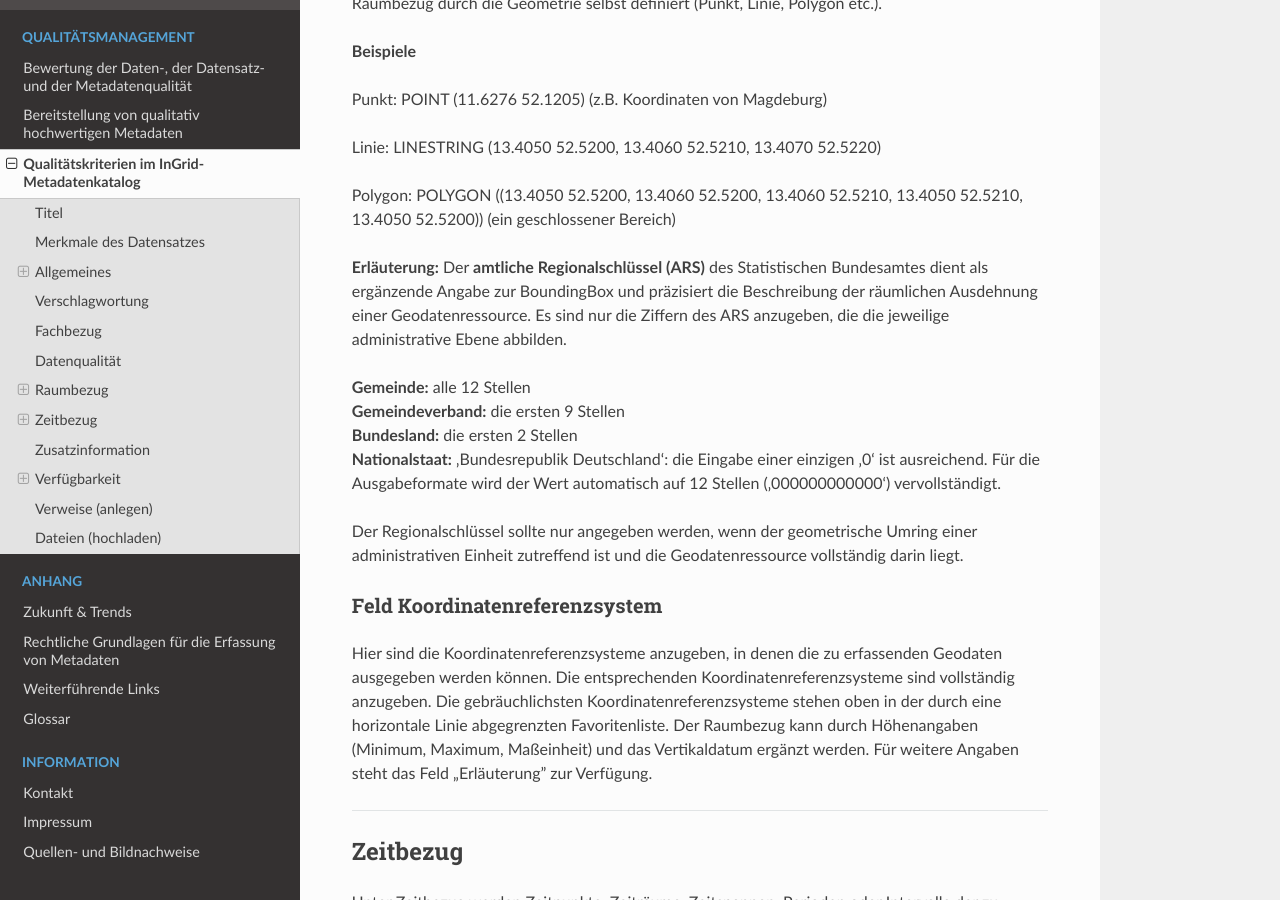
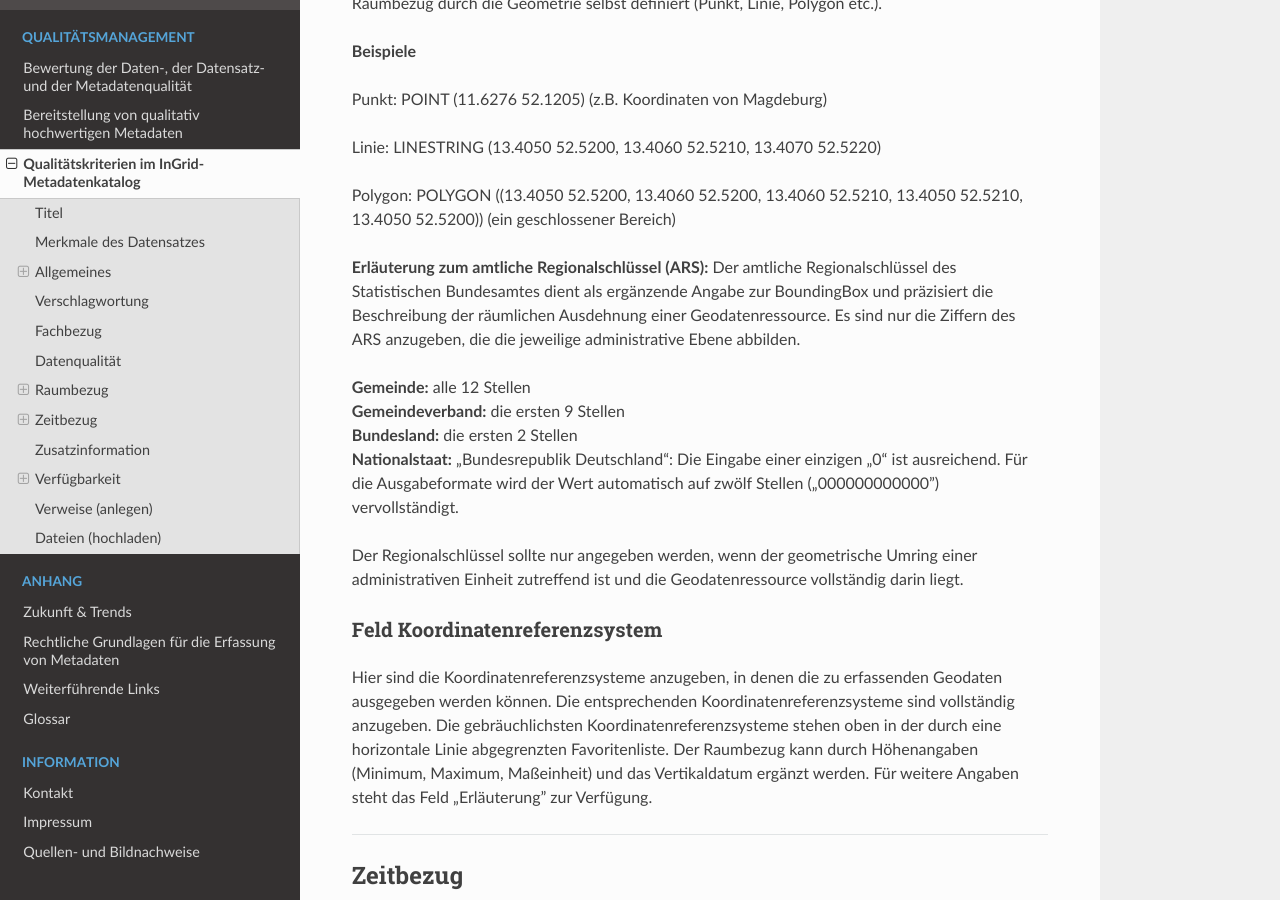
Before and after one commit to tomiwo/ingrid-mdk-st-high-quality-metadata, a Sphinx documentation site: the page built from docs/qualitaetsmanagement/metadatenschema-ige.rst, in a window 1280 px wide and 900 px high, scrolled down 5091 px. Built offline with Sphinx 7.4.7 and the Read the Docs theme 3.1.0, drawn with Linux system fonts in a browser that asks for light colours.

Commit message:
Update metadatenschema-ige.rst

```diff
--- a/docs/qualitaetsmanagement/metadatenschema-ige.rst
+++ b/docs/qualitaetsmanagement/metadatenschema-ige.rst
@@ -182,12 +182,12 @@ Polygon: POLYGON ((13.4050 52.5200, 13.4060 52.5200, 13.4060 52.5210, 13.4050 52
 
 
 
-**Erläuterung:** Der **amtliche Regionalschlüssel (ARS)** des Statistischen Bundesamtes dient als ergänzende Angabe zur BoundingBox und präzisiert die Beschreibung der räumlichen Ausdehnung einer Geodatenressource. Es sind nur die Ziffern des ARS anzugeben, die die jeweilige administrative Ebene abbilden.
+**Erläuterung zum amtliche Regionalschlüssel (ARS):** Der amtliche Regionalschlüssel des Statistischen Bundesamtes dient als ergänzende Angabe zur BoundingBox und präzisiert die Beschreibung der räumlichen Ausdehnung einer Geodatenressource. Es sind nur die Ziffern des ARS anzugeben, die die jeweilige administrative Ebene abbilden.
 
 | **Gemeinde:** alle 12 Stellen
 | **Gemeindeverband:** die ersten 9 Stellen
 | **Bundesland:** die ersten 2 Stellen
-| **Nationalstaat:** 'Bundesrepublik Deutschland': die Eingabe einer einzigen '0' ist ausreichend. Für die Ausgabeformate wird der Wert automatisch auf 12 Stellen ('000000000000') vervollständigt.
+| **Nationalstaat:** „Bundesrepublik Deutschland“: Die Eingabe einer einzigen „0“ ist ausreichend. Für die Ausgabeformate wird der Wert automatisch auf zwölf Stellen („000000000000”) vervollständigt.
 
 Der Regionalschlüssel sollte nur angegeben werden, wenn der geometrische Umring einer administrativen Einheit zutreffend ist und die Geodatenressource vollständig darin liegt.
 
```
